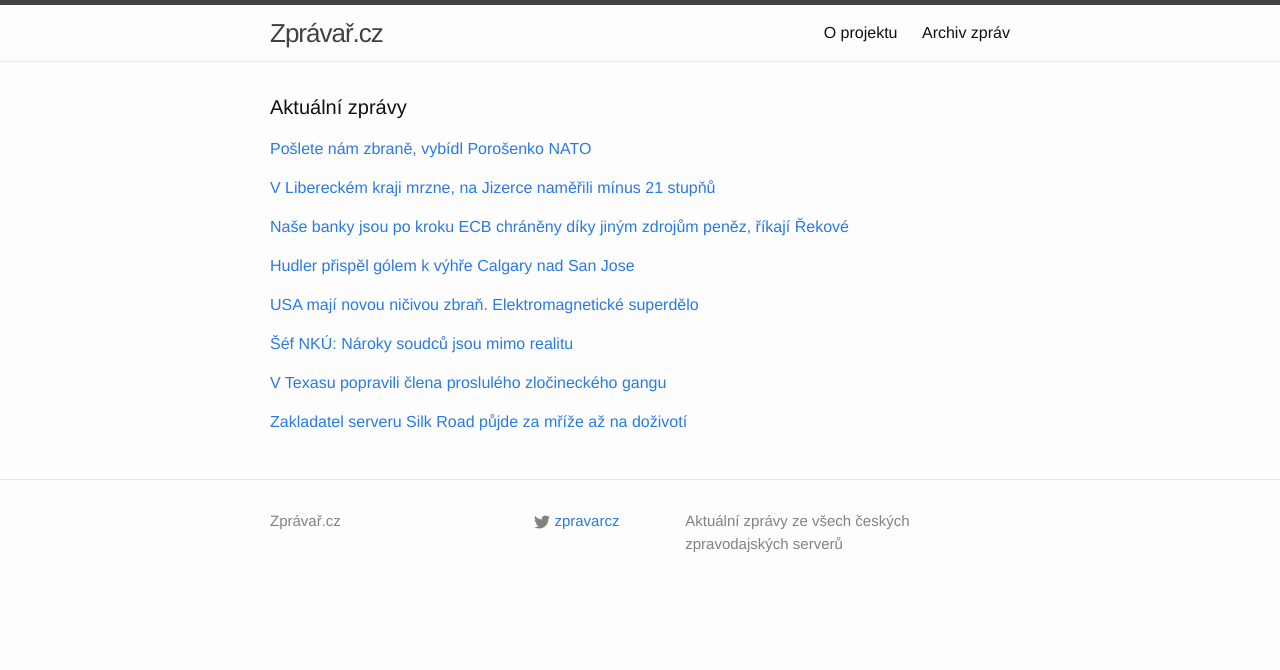
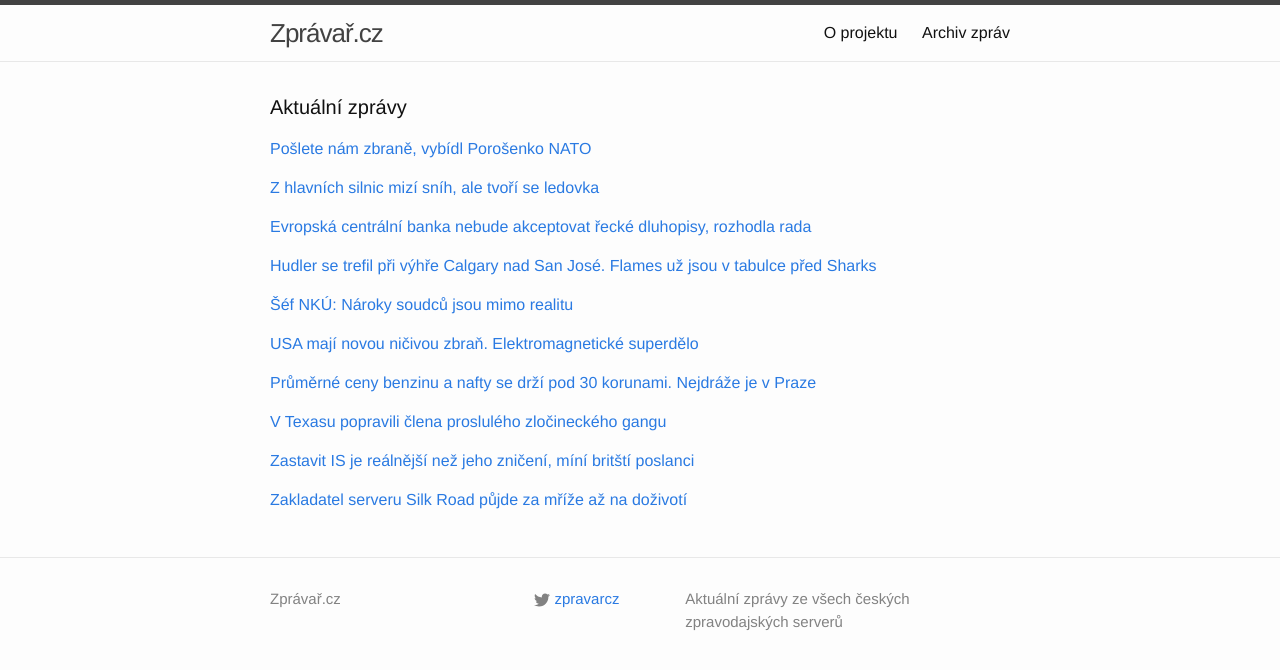
Before and after one commit to adliska/zpravar, a Jekyll site: the page built from index.html, in a window 1280 px wide. Shown: the top 670 px of the page. Built offline with Jekyll 4.4.1, drawn with Linux system fonts in a browser that asks for light colours.

Commit message:
zpravar news update

```diff
--- a/index.html
+++ b/index.html
@@ -16,9 +16,10 @@ layout: default
 <li><a href=http://www.novinky.cz/zahranicni/evropa/360770-potrebujeme-poslat-zbrane-vybidl-nato-porosenko.html>Potřebujeme poslat zbraně, vybídl NATO Porošenko - www.novinky.cz</a></li>
 <li><a href=http://www.ceskenoviny.cz/zpravy/zpravy/ukrajinsky-prezident-vybidl-staty-nato-aby-kyjevu-poslaly-zbrane/1177567>Ukrajinský prezident vybídl státy NATO, aby Kyjevu poslaly zbraně - www.ceskenoviny.cz</a></li>
 </ul>
-</div><p><a href="javascript:;" onclick="toggle_visibility('zpravy1')">V Libereckém kraji mrzne, na Jizerce naměřili mínus 21 stupňů</a></p>
+</div><p><a href="javascript:;" onclick="toggle_visibility('zpravy1')">Z hlavních silnic mizí sníh, ale tvoří se ledovka </a></p>
 <div id="zpravy1" style="display:none">
 <ul>
+<li><a href=http://www.lidovky.cz/z-hlavnich-silnic-mizi-snih-ale-tvori-se-ledovka-ft0-/zpravy-domov.aspx?c=A150205_083705_ln_domov_ele>Z hlavních silnic mizí sníh, ale tvoří se ledovka  - www.lidovky.cz</a></li>
 <li><a href=http://www.ceskenoviny.cz/zpravy/zpravy/v-libereckem-kraji-mrzne-na-jizerce-namerili-minus-21-stupnu/1177615>V Libereckém kraji mrzne, na Jizerce naměřili mínus 21 stupňů - www.ceskenoviny.cz</a></li>
 <li><a href=http://www.denik.cz/z_domova/dopravu-v-usteckem-kraji-komplikuji-nehody-a-uvizle-kamiony-20150205.html>Dopravu v Ústeckém kraji komplikují nehody a uvízlé kamiony - www.denik.cz</a></li>
 <li><a href=http://www.ceskenoviny.cz/zpravy/zpravy/silnice-jsou-s-opatrnosti-sjizdne/1177593>Silnice jsou s opatrností sjízdné  - www.ceskenoviny.cz</a></li>
@@ -26,46 +27,62 @@ layout: default
 <li><a href=http://zpravy.idnes.cz/situace-na-silnicich-0lb-/domaci.aspx?c=A150205_072337_domaci_jj>Dopravu v Ústeckém kraji brzdí nehody, na Zlínsku leží zledovatělý sníh - zpravy.idnes.cz</a></li>
 <li><a href=http://www.ceskenoviny.cz/zpravy/zpravy/v-jesenikach-slabe-snezilo-silnice-jsou-s-opatrnosti-sjizdne/1177593>V Jeseníkách slabě sněžilo, silnice jsou s opatrností sjízdné - www.ceskenoviny.cz</a></li>
 </ul>
-</div><p><a href="javascript:;" onclick="toggle_visibility('zpravy2')">Naše banky jsou po kroku ECB chráněny díky jiným zdrojům peněz, říkají Řekové</a></p>
+</div><p><a href="javascript:;" onclick="toggle_visibility('zpravy2')">Evropská centrální banka nebude akceptovat řecké dluhopisy, rozhodla rada</a></p>
 <div id="zpravy2" style="display:none">
 <ul>
+<li><a href=http://www.denik.cz/ekonomika/evropska-centralni-banka-nebude-akceptovat-recke-dluhopisy-rozhodla-rada-2015020.html>Evropská centrální banka nebude akceptovat řecké dluhopisy, rozhodla rada - www.denik.cz</a></li>
 <li><a href=http://byznys.ihned.cz/c1-63487760-nase-banky-jsou-po-kroku-ecb-chraneny-diky-jinym-zdrojum-penez-rikaji-rekove>Naše banky jsou po kroku ECB chráněny díky jiným zdrojům peněz, říkají Řekové - byznys.ihned.cz</a></li>
 <li><a href=http://www.ceskatelevize.cz/ct24/ekonomika/300624-ecb-prestane-prijimat-recke-dluhopisy-recku-to-pry-neublizi/>ECB přestane přijímat řecké dluhopisy, Řecku to prý neublíží - www.ceskatelevize.cz</a></li>
 <li><a href=http://byznys.ihned.cz/c1-63487570-evropa-pritvrdila-proti-recku-prestane-akceptovat-jeho-statni-dluhopisy>Evropa přitvrdila proti Řecku, přestane akceptovat jeho státní dluhopisy - byznys.ihned.cz</a></li>
 <li><a href=http://www.financninoviny.cz/zpravodajstvi/zpravy/recko-banky-jsou-po-kroku-ecb-chraneny-diky-jinym-zdrojum-penez/1177566>Řecko: Banky jsou po kroku ECB chráněny díky jiným zdrojům peněz - www.financninoviny.cz</a></li>
 <li><a href=http://zpravy.e15.cz/zahranicni/ekonomika/ecb-pritvrdila-prestala-s-nakupem-reckych-dluhopisu-1159760>ECB přitvrdila: Přestala s nákupem řeckých dluhopisů - zpravy.e15.cz</a></li>
 </ul>
-</div><p><a href="javascript:;" onclick="toggle_visibility('zpravy3')">Hudler přispěl gólem k výhře Calgary nad San Jose</a></p>
+</div><p><a href="javascript:;" onclick="toggle_visibility('zpravy3')">Hudler se trefil při výhře Calgary nad San José. Flames už jsou v tabulce před Sharks</a></p>
 <div id="zpravy3" style="display:none">
 <ul>
+<li><a href=http://www.rozhlas.cz/_zprava/hudler-se-trefil-pri-vyhre-calgary-nad-san-jose-flames-uz-jsou-v-tabulce-pred-sharks--1451941>Hudler se trefil při výhře Calgary nad San José. Flames už jsou v tabulce před Sharks - www.rozhlas.cz</a></li>
 <li><a href=http://www.denik.cz/hokej/hudler-prispel-golem-k-vyhre-calgary-nad-san-jose-20150205.html>Hudler přispěl gólem k výhře Calgary nad San Jose - www.denik.cz</a></li>
 <li><a href=http://sport.aktualne.cz/hudler-potrestal-hertla-v-presilovce-rozhodl-o-vyhre-flames/r~0f19753aacfe11e4aff10025900fea04/>Hudler potrestal Hertla. V přesilovce rozhodl o výhře Flames - sport.aktualne.cz</a></li>
 <li><a href=http://hokej.idnes.cz/hokej-nhl-zpravodajstvi-081-/nhl.aspx?c=A150205_064605_nhl_rou>Hudler pomohl gólem k výhře Calgary, z Čechů bodoval v NHL také Krejčí - hokej.idnes.cz</a></li>
 <li><a href=http://www.sportovninoviny.cz/zpravy/hudler-prispel-golem-k-vyhre-calgary-nad-san-jose/1177596>Hudler přispěl gólem k výhře Calgary nad San Jose - www.sportovninoviny.cz</a></li>
 </ul>
-</div><p><a href="javascript:;" onclick="toggle_visibility('zpravy4')">USA mají novou ničivou zbraň. Elektromagnetické superdělo</a></p>
+</div><p><a href="javascript:;" onclick="toggle_visibility('zpravy4')">Šéf NKÚ: Nároky soudců jsou mimo realitu</a></p>
 <div id="zpravy4" style="display:none">
+<ul>
+<li><a href=http://www.denik.cz/z_domova/sef-nku-naroky-soudcu-jsou-mimo-realitu-20150204.html>Šéf NKÚ: Nároky soudců jsou mimo realitu - www.denik.cz</a></li>
+<li><a href=http://zpravy.e15.cz/domaci/udalosti/rozpaky-nad-platy-ustavnich-cinitelu-pretrvavaji-1159767>Rozpaky nad platy ústavních činitelů přetrvávají - zpravy.e15.cz</a></li>
+<li><a href=http://www.novinky.cz/domaci/360765-wagnerova-soudci-mohou-ostrouhat-pokud-ovsem-us-stiznost-statu-prijme.html>Wagnerová: Soudci mohou ostrouhat. Pokud ovšem ÚS stížnost státu přijme - www.novinky.cz</a></li>
+</ul>
+</div><p><a href="javascript:;" onclick="toggle_visibility('zpravy5')">USA mají novou ničivou zbraň. Elektromagnetické superdělo</a></p>
+<div id="zpravy5" style="display:none">
 <ul>
 <li><a href=http://www.novinky.cz/zahranicni/amerika/360767-usa-maji-novou-nicivou-zbran-elektromagneticke-superdelo.html>USA mají novou ničivou zbraň. Elektromagnetické superdělo - www.novinky.cz</a></li>
 <li><a href=http://www.novinky.cz/zahranicni/amerika/360767-usa-maji-novou-zbran-elektromagneticke-superdelo-nepotrebuje-vybusninu.html>USA mají novou zbraň. Elektromagnetické superdělo nepotřebuje výbušninu - www.novinky.cz</a></li>
 <li><a href=http://www.novinky.cz/zahranicni/amerika/360767-elektromagneticke-superdelo-nepotrebuje-vybusninu.html>Elektromagnetické superdělo nepotřebuje výbušninu - www.novinky.cz</a></li>
 </ul>
-</div><p><a href="javascript:;" onclick="toggle_visibility('zpravy5')">Šéf NKÚ: Nároky soudců jsou mimo realitu</a></p>
-<div id="zpravy5" style="display:none">
+</div><p><a href="javascript:;" onclick="toggle_visibility('zpravy6')">Průměrné ceny benzinu a nafty se drží pod 30 korunami. Nejdráže je v Praze</a></p>
+<div id="zpravy6" style="display:none">
 <ul>
-<li><a href=http://www.denik.cz/z_domova/sef-nku-naroky-soudcu-jsou-mimo-realitu-20150204.html>Šéf NKÚ: Nároky soudců jsou mimo realitu - www.denik.cz</a></li>
-<li><a href=http://zpravy.e15.cz/domaci/udalosti/rozpaky-nad-platy-ustavnich-cinitelu-pretrvavaji-1159767>Rozpaky nad platy ústavních činitelů přetrvávají - zpravy.e15.cz</a></li>
-<li><a href=http://www.novinky.cz/domaci/360765-wagnerova-soudci-mohou-ostrouhat-pokud-ovsem-us-stiznost-statu-prijme.html>Wagnerová: Soudci mohou ostrouhat. Pokud ovšem ÚS stížnost státu přijme - www.novinky.cz</a></li>
+<li><a href=http://byznys.ihned.cz/c1-63488160-prumerne-ceny-benzinu-a-nafty-se-drzi-pod-30-korunami-nejdraze-je-v-praze>Průměrné ceny benzinu a nafty se drží pod 30 korunami. Nejdráže je v Praze - byznys.ihned.cz</a></li>
+<li><a href=http://byznys.ihned.cz/c1-63488160-benzin-a-nafta-zlevnily-o-dalsich-zhruba-25-haleru-ceny-klesaji-uz-od-rijna>Benzín a nafta zlevnily o dalších zhruba 25 haléřů. Ceny klesají už od října - byznys.ihned.cz</a></li>
+<li><a href=http://www.financninoviny.cz/zpravodajstvi/zpravy/benzin-a-nafta-v-cr-v-prumeru-zlevnily-o-dalsich-zhruba-25-haleru/1177622>Benzin a nafta v ČR v průměru zlevnily o dalších zhruba 25 haléřů - www.financninoviny.cz</a></li>
 </ul>
-</div><p><a href="javascript:;" onclick="toggle_visibility('zpravy6')">V Texasu popravili člena proslulého zločineckého gangu </a></p>
-<div id="zpravy6" style="display:none">
+</div><p><a href="javascript:;" onclick="toggle_visibility('zpravy7')">V Texasu popravili člena proslulého zločineckého gangu </a></p>
+<div id="zpravy7" style="display:none">
 <ul>
 <li><a href=http://www.novinky.cz/zahranicni/amerika/360771-v-texasu-popravili-clena-prosluleho-zlocineckeho-gangu.html>V Texasu popravili člena proslulého zločineckého gangu  - www.novinky.cz</a></li>
 <li><a href=http://zpravy.idnes.cz/v-usa-popravili-prosluleho-gangstera-newbury-f4c-/zahranicni.aspx?c=A150205_064612_zahranicni_jj>V USA popravili známého gangstera, injekci dostal za vraždu policisty - zpravy.idnes.cz</a></li>
 <li><a href=http://www.novinky.cz/zahranicni/amerika/360771-v-usa-popravili-clena-prosluleho-zlocineckeho-gangu.html>V USA popravili člena proslulého zločineckého gangu  - www.novinky.cz</a></li>
 </ul>
-</div><p><a href="javascript:;" onclick="toggle_visibility('zpravy7')">Zakladatel serveru Silk Road půjde za mříže až na doživotí</a></p>
-<div id="zpravy7" style="display:none">
+</div><p><a href="javascript:;" onclick="toggle_visibility('zpravy8')">Zastavit IS je reálnější než jeho zničení, míní britští poslanci</a></p>
+<div id="zpravy8" style="display:none">
+<ul>
+<li><a href=http://www.tyden.cz/rubriky/zahranici/asie-a-oceanie/zastavit-is-je-realnejsi-nez-jeho-zniceni-mini-britsti-poslanci_332407.html>Zastavit IS je reálnější než jeho zničení, míní britští poslanci - www.tyden.cz</a></li>
+<li><a href=http://zpravy.e15.cz/zahranicni/udalosti/zastaveni-is-je-realnejsi-nez-jeho-zniceni-mini-britsti-poslanci-1159855>Zastavení IS je reálnější než jeho zničení, míní britští poslanci - zpravy.e15.cz</a></li>
+<li><a href=http://www.ceskenoviny.cz/zpravy/zpravy/zastaveni-is-je-realnejsi-nez-jeho-zniceni-mini-britsti-poslanci/1177611>Zastavení IS je reálnější než jeho zničení, míní britští poslanci - www.ceskenoviny.cz</a></li>
+</ul>
+</div><p><a href="javascript:;" onclick="toggle_visibility('zpravy9')">Zakladatel serveru Silk Road půjde za mříže až na doživotí</a></p>
+<div id="zpravy9" style="display:none">
 <ul>
 <li><a href=http://www.rozhlas.cz/_zprava/zakladatel-serveru-silk-road-pujde-za-mrize-az-na-dozivoti--1451938>Zakladatel serveru Silk Road půjde za mříže až na doživotí - www.rozhlas.cz</a></li>
 <li><a href=http://e-svet.e15.cz/internet/soud-v-usa-provozovatel-silk-road-je-vinen-z-drogovych-deliktu-1159839>Soud v USA: provozovatel Silk Road je vinen z drogových deliktů - e-svet.e15.cz</a></li>
```
